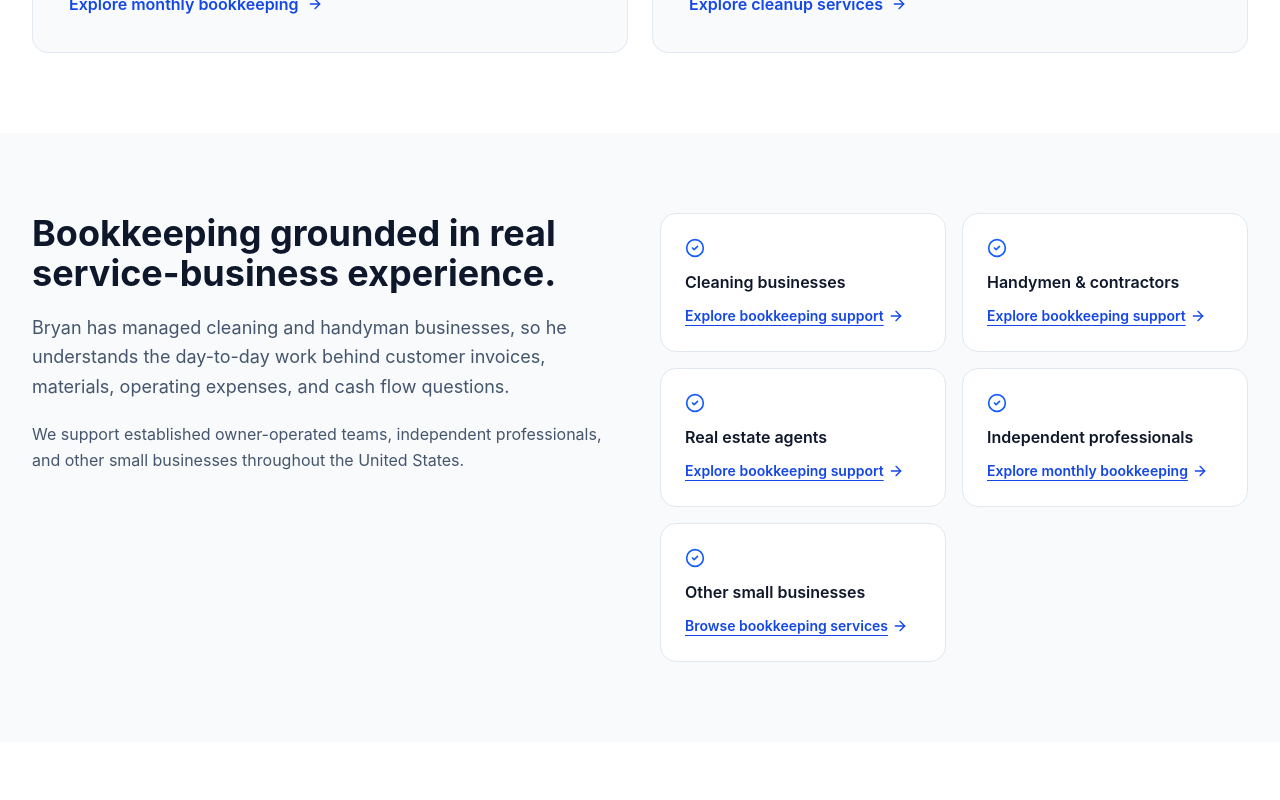
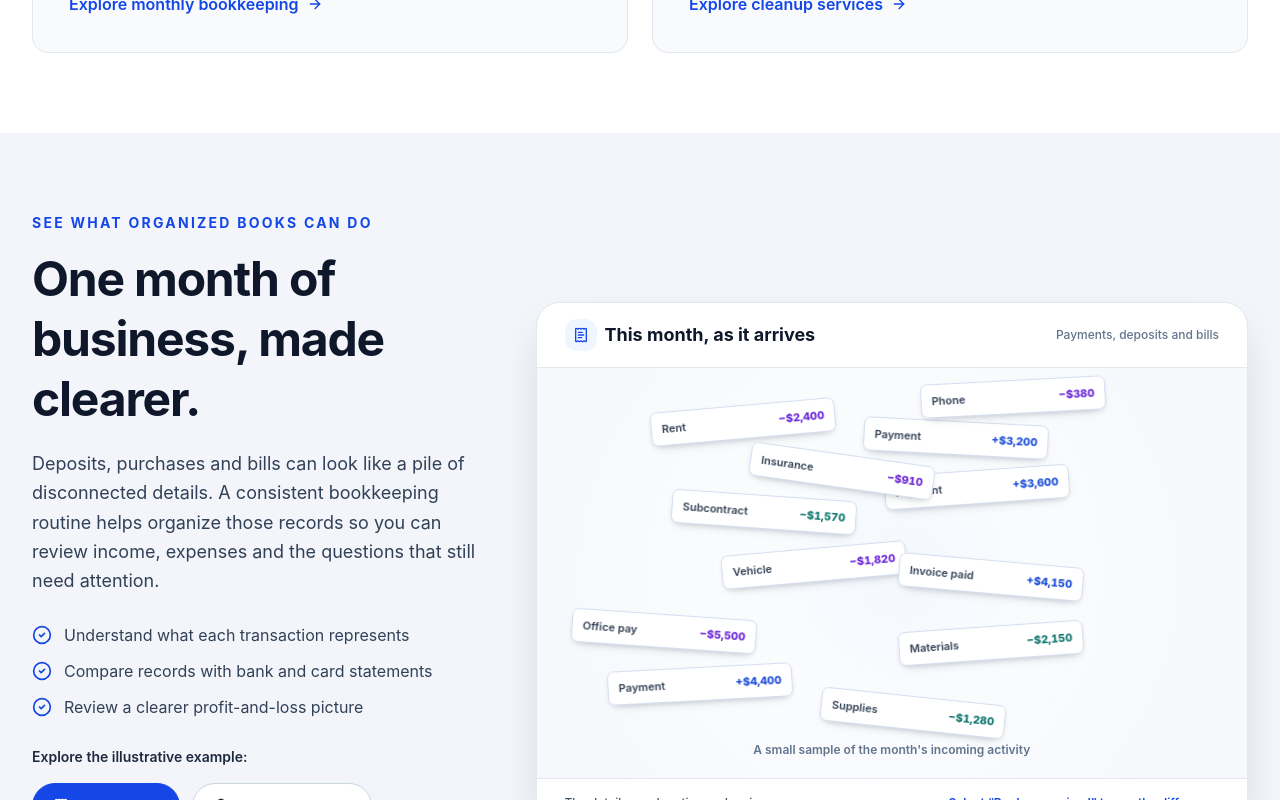
Before and after one commit to dietzbp-lgtm/dietz-bookkeeping-website, a React (Vite) app: page / in a window 1280 px wide. Shown: the part 1460-2260 px from the top of the page. Built offline with nearby package versions, Linux system fonts and the light colour scheme.

Commit message:
Place interactive bookkeeping illustration beneath existing homepage service introduction

```diff
--- a/src/pages/Home.tsx
+++ b/src/pages/Home.tsx
@@ -2,6 +2,7 @@ import { Link } from 'react-router-dom';
 import { ArrowRight, CheckCircle2, FileText, Monitor, MessageCircle, RefreshCw, BarChart3, Star, Quote } from 'lucide-react';
 import Layout from '../components/Layout';
 import ServiceCard from '../components/ServiceCard';
+import MonthlyBooksIllustration from '../components/MonthlyBooksIllustration';
 import { services } from '../data/services';
 
 const primaryServices = [
@@ -71,6 +72,8 @@ export default function Home() {
           <div className="grid md:grid-cols-2 gap-6">{primaryServices.map(item => <div key={item.title} className="rounded-2xl border border-slate-200 bg-slate-50 p-7 sm:p-9"><item.icon className="w-8 h-8 text-blue-600 mb-5" /><h3 className="text-2xl font-bold text-slate-900 mb-3">{item.title}</h3><p className="text-slate-600 leading-relaxed mb-6">{item.text}</p><Link to={item.link} className="inline-flex items-center gap-2 text-blue-700 font-semibold">{item.label}<ArrowRight className="w-4 h-4" /></Link></div>)}</div>
         </div>
       </section>
+
+      <MonthlyBooksIllustration />
 
       <section className="py-14 sm:py-20 bg-slate-50">
         <div className="max-w-7xl mx-auto px-5 sm:px-8 grid lg:grid-cols-2 gap-10 items-start">
```
